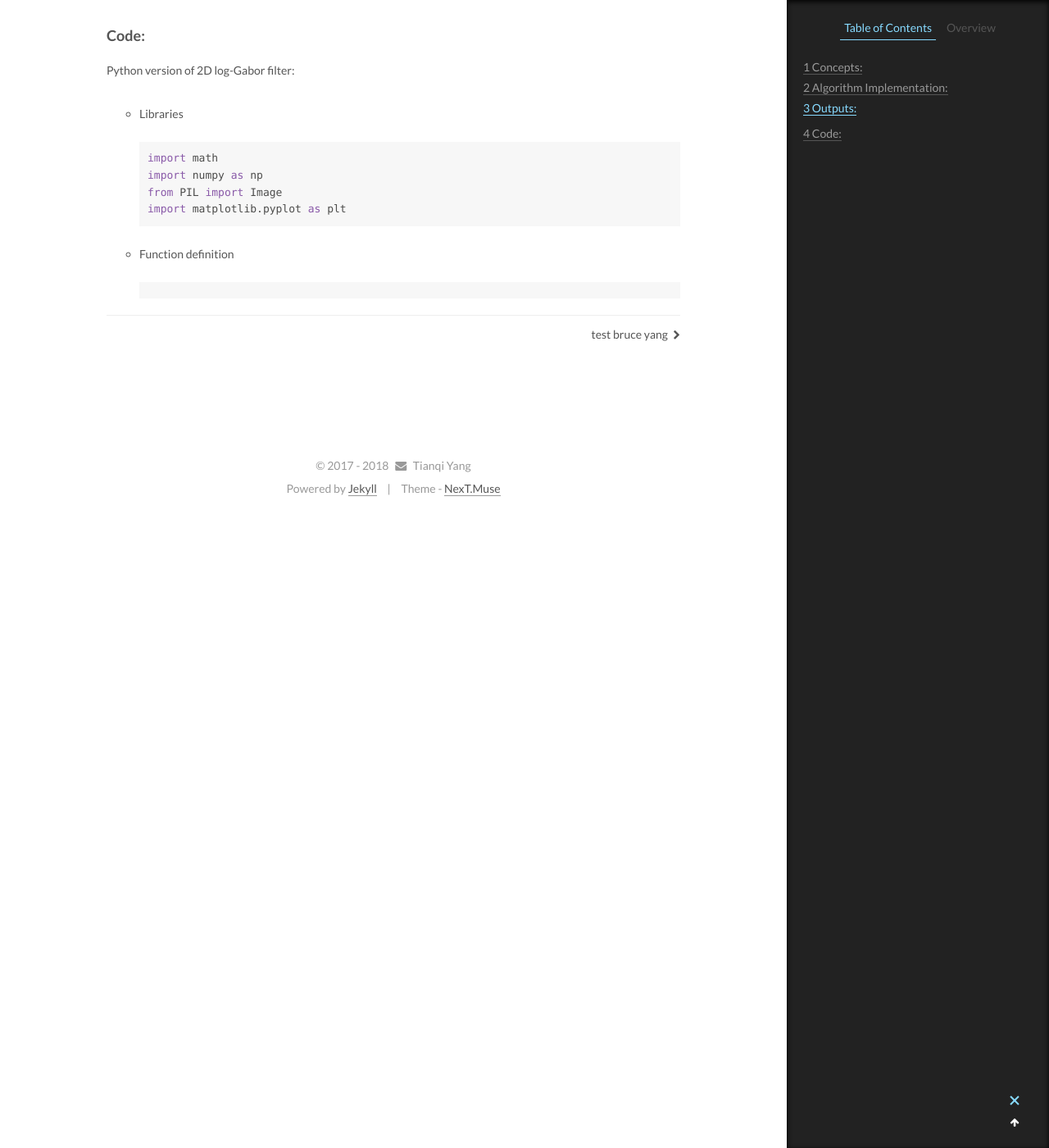
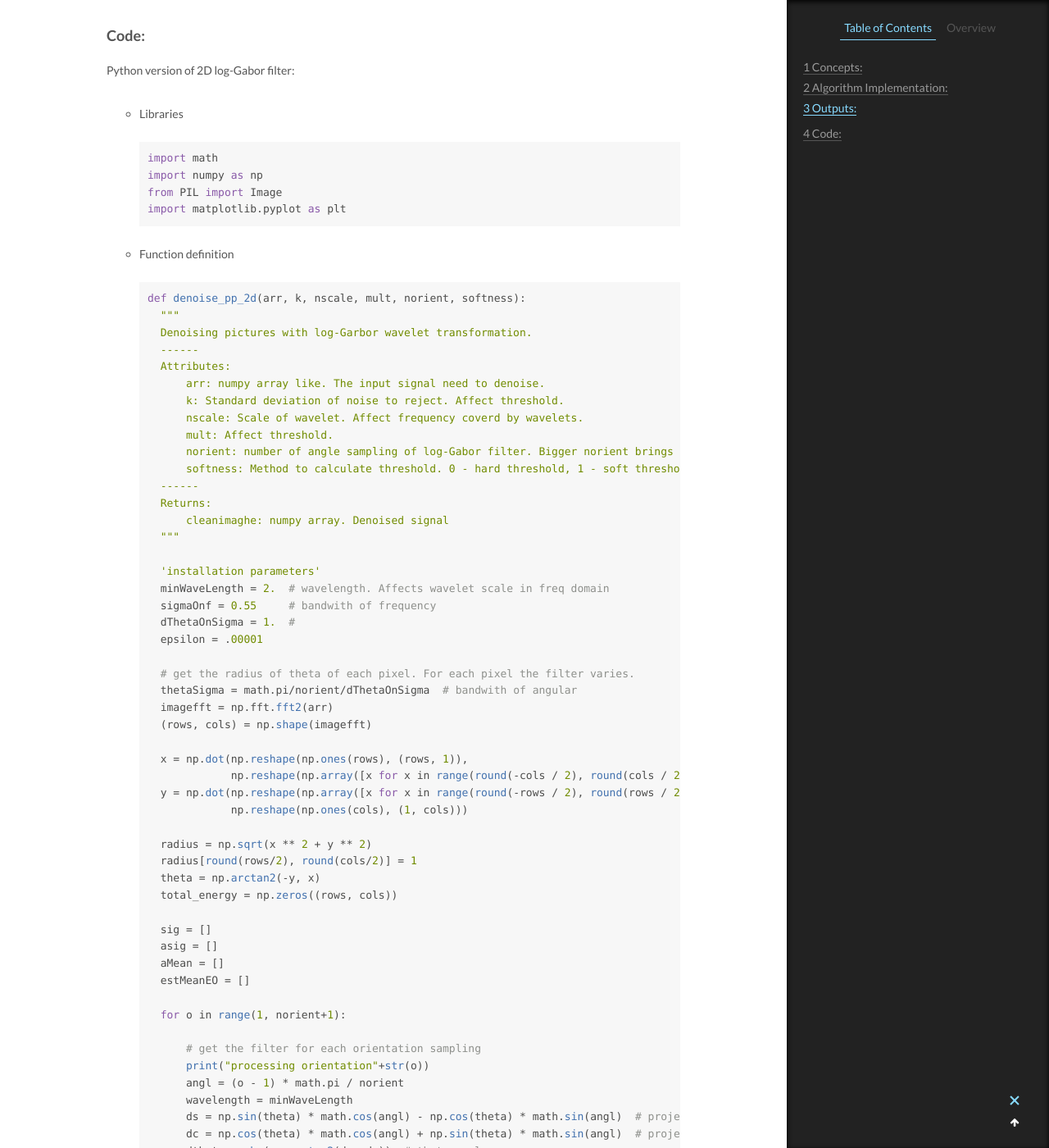
Before and after one commit to bruceyoungsysu/bruceyoungsysu.github.io, a Jekyll site: the page built from _posts/2018-04-01-Picture Denoising with Log-Gabor Wavelet Transform.md, in a window 1280 px wide and 1400 px high, scrolled down 1667 px. Shown: the whole window at 82% size. Built offline with Jekyll 4.4.1, drawn with Linux system fonts in a browser that asks for light colours; some of the changed text lies outside the part shown.

Commit message:
Update 2018-04-01-Picture Denoising with Log-Gabor Wavelet Transform.md

```diff
--- a/_posts/2018-04-01-Picture Denoising with Log-Gabor Wavelet Transform.md
+++ b/_posts/2018-04-01-Picture Denoising with Log-Gabor Wavelet Transform.md
@@ -51,4 +51,95 @@ import matplotlib.pyplot as plt
 ~~~
 - Function definition
 ~~~python
+def denoise_pp_2d(arr, k, nscale, mult, norient, softness):
+    """
+    Denoising pictures with log-Garbor wavelet transformation.
+    ------
+    Attributes:
+        arr: numpy array like. The input signal need to denoise.
+        k: Standard deviation of noise to reject. Affect threshold.
+        nscale: Scale of wavelet. Affect frequency coverd by wavelets.
+        mult: Affect threshold.
+        norient: number of angle sampling of log-Gabor filter. Bigger norient brings higher accuracy with longer run time.
+        softness: Method to calculate threshold. 0 - hard threshold, 1 - soft threshold.
+    ------
+    Returns:
+        cleanimaghe: numpy array. Denoised signal
+    """
+
+    'installation parameters'
+    minWaveLength = 2.  # wavelength. Affects wavelet scale in freq domain
+    sigmaOnf = 0.55     # bandwith of frequency
+    dThetaOnSigma = 1.  #
+    epsilon = .00001
+
+    # get the radius of theta of each pixel. For each pixel the filter varies.
+    thetaSigma = math.pi/norient/dThetaOnSigma  # bandwith of angular
+    imagefft = np.fft.fft2(arr)
+    (rows, cols) = np.shape(imagefft)
+
+    x = np.dot(np.reshape(np.ones(rows), (rows, 1)),
+               np.reshape(np.array([x for x in range(round(-cols / 2), round(cols / 2)+(cols%2)*1)]) / (cols / 2), (1, cols)))
+    y = np.dot(np.reshape(np.array([x for x in range(round(-rows / 2), round(rows / 2)+(rows%2*1))]) / (rows / 2), (rows, 1)),
+               np.reshape(np.ones(cols), (1, cols)))
+
+    radius = np.sqrt(x ** 2 + y ** 2)
+    radius[round(rows/2), round(cols/2)] = 1
+    theta = np.arctan2(-y, x)
+    total_energy = np.zeros((rows, cols))
+
+    sig = []
+    asig = []
+    aMean = []
+    estMeanEO = []
+
+    for o in range(1, norient+1):
+
+        # get the filter for each orientation sampling
+        print("processing orientation"+str(o))
+        angl = (o - 1) * math.pi / norient
+        wavelength = minWaveLength
+        ds = np.sin(theta) * math.cos(angl) - np.cos(theta) * math.sin(angl)  # projecttion of angl to theta
+        dc = np.cos(theta) * math.cos(angl) + np.sin(theta) * math.sin(angl)  # projecttion of angl to theta+pi/2
+        dtheta = abs(np.arctan2(ds, dc))  # theta-angl
+        spread = np.exp((-dtheta ** 2) / (2 * thetaSigma ** 2))  # exponential
+
+        for i in range(1, nscale+1):
+
+            # for each filter scale, scale is applied to threshold T
+            freq = 1./wavelength
+            freqLen = freq / 0.5
+
+            # labor filter matrix at each pixel, freq domain should be similar to time domain
+            logGabor = np.exp((-(np.log(radius / freqLen)) ** 2) / (2 * math.log(sigmaOnf) ** 2))
+            logGabor[round(rows / 2), round(cols / 2)] = 0  # set the center value of filer
+            fil = logGabor * spread  # log-gabor filter of each orientation
+            fil = np.fft.fftshift(fil)  # shift 0 freq to corner
+            EOfft = imagefft * fil  # apply the log-Gabor filter
+            EO = np.fft.ifft2(EOfft)
+            aEO = abs(EO)
+
+            if i == 1:
+                # Estimate the Rayleigh distribution of noise, get s == 1 scale threshold
+
+                medianEO = np.median(aEO) # get the median value
+                meanEO = medianEO * 0.5 * math.sqrt(-math.pi / math.log(0.5, math.e))  # get the mean value
+
+                RayVar = (4 - math.pi) * (meanEO ** 2) / math.pi
+                RayMean = meanEO
+
+                estMeanEO = np.dot(estMeanEO, meanEO)
+                sig = np.dot(sig, math.sqrt(RayVar))
+
+            T = (RayMean + k * math.sqrt(RayVar)) / (mult ** (i - 1))  # threshold
+            validEO = aEO > T
+            V = softness * T * EO / (aEO + epsilon)
+            V = ~validEO * EO + validEO * V  # noise part
+            # V = 0
+            EO = EO - V  # signal part
+            total_energy = total_energy + EO
+            wavelength = wavelength * mult  # the next wavelet
+
+    cleanimage = np.real(total_energy)
+    return cleanimage
 ~~~
```
